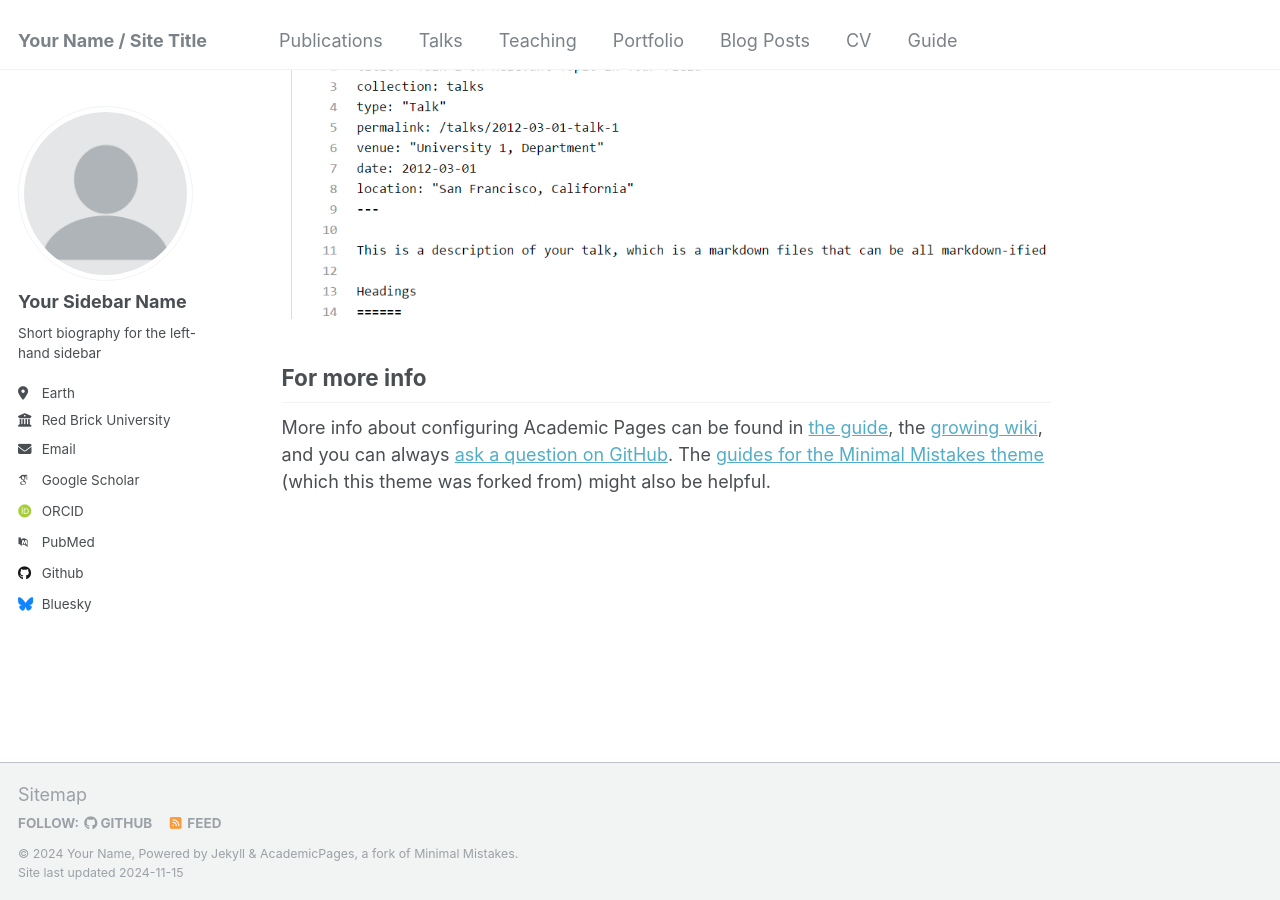
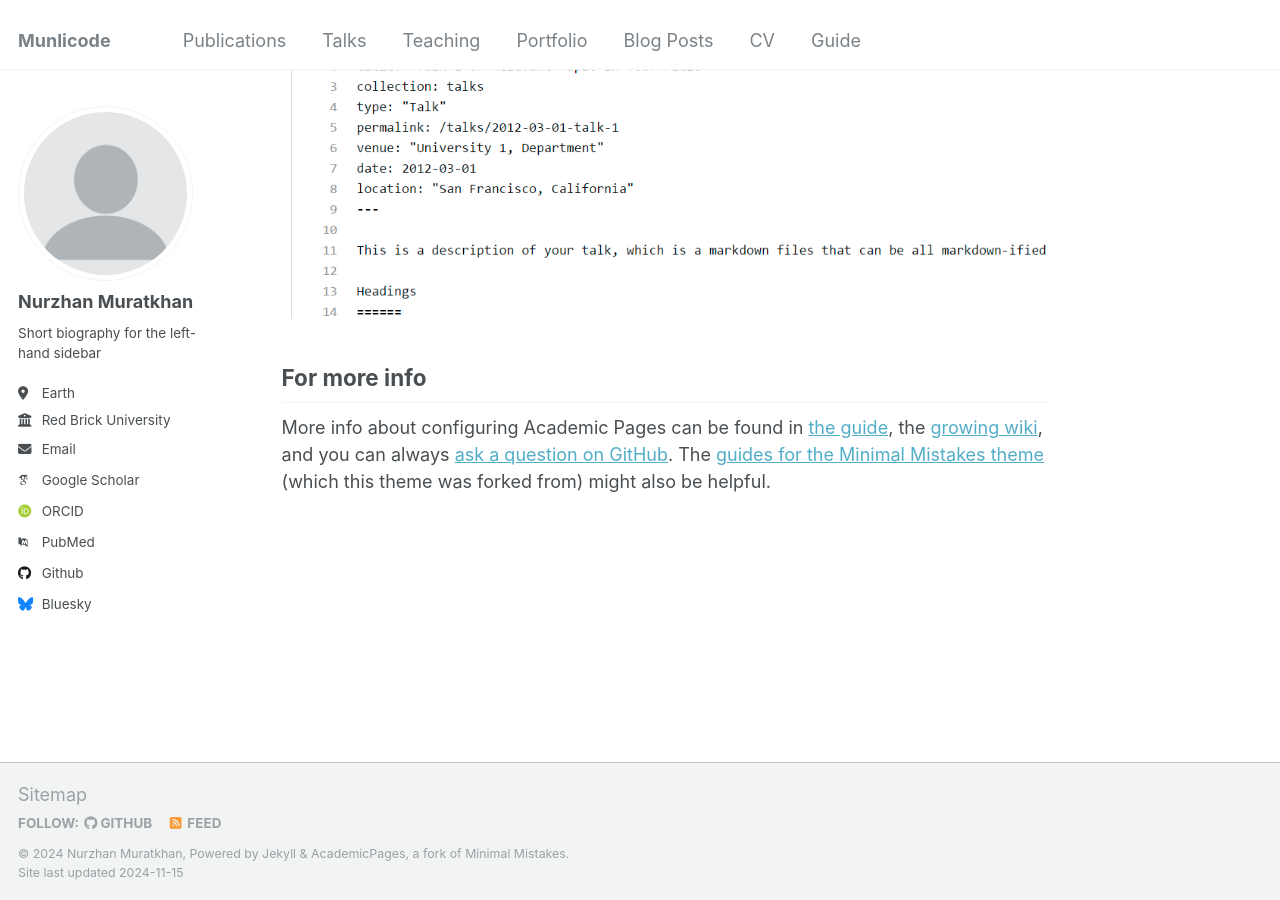
Before and after one commit to munlicode/munlicode.github.io, a Jekyll site: the page built from _pages/about.md, in a window 1280 px wide and 900 px high, scrolled down 2643 px. Built offline with Jekyll 4.4.1, drawn with Linux system fonts in a browser that asks for light colours; some web fonts are replaced.

Commit message:
Update _config.yml

```diff
--- a/_config.yml
+++ b/_config.yml
@@ -8,9 +8,9 @@
 
 # Basic Site Settings
 locale                   : "en-US"
-title                    : "Your Name / Site Title"
+title                    : "Munlicode"
 title_separator          : "-"
-name                     : &name "Your Name"
+name                     : &name "Nurzhan Muratkhan"
 description              : &description "personal description"
 url                      : https://academicpages.github.io # the base hostname & protocol for your site e.g. "https://[your GitHub username].github.io"
 baseurl                  : "" # the subpath of your site, e.g. "/blog"
@@ -22,8 +22,8 @@ repository               : "academicpages/academicpages.github.io"
 author:
   # Biographic information
   avatar           : "profile.png"
-  name             : "Your Sidebar Name"
-  pronouns         : # example: "she/her"
+  name             : "Nurzhan Muratkhan"
+  pronouns         : # example: "he/his"
   bio              : "Short biography for the left-hand sidebar"
   location         : "Earth"
   employer         : "Red Brick University"
```
